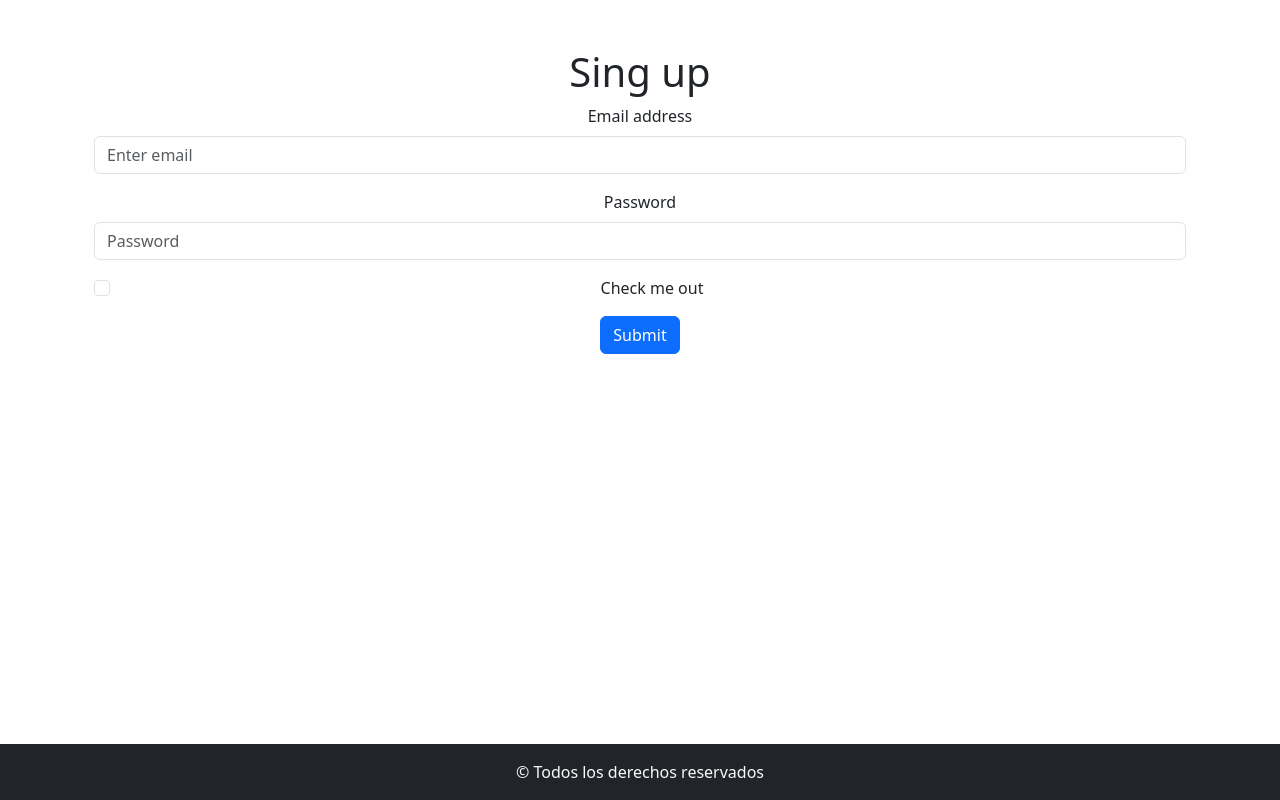
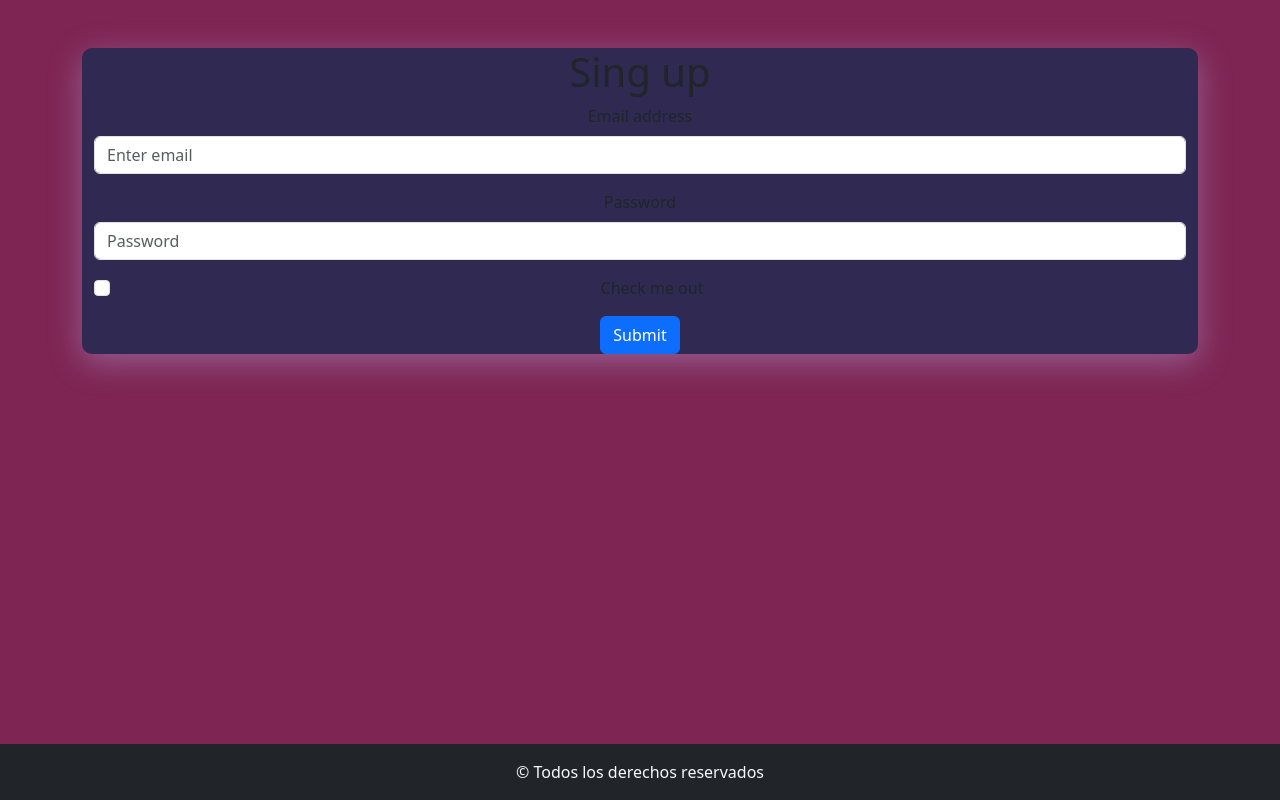
Before and after one commit to CosmeNicolas/FirebaseAuth, a React (Vite) app: page / in a window 1280 px wide. Built offline with nearby package versions, Linux system fonts and the light colour scheme.

Commit message:
le di formato al codigo de css y le agregue colores al gormulario y al fondo

```diff
--- a/src/App.css
+++ b/src/App.css
@@ -1,9 +1,18 @@
-#root{
+#root {
   min-height: 100vh;
   display: flex;
   flex-direction: column;
+  background-color: #7e2553;
 }
 
-.main{
+.main {
   flex-grow: 1;
 }
+
+.container-login {
+  background: rgba(29, 43, 83, 0.8);
+  box-shadow: 0 8px 32px 0 rgba(190, 195, 255, 0.37);
+  backdrop-filter: blur(4px);
+  -webkit-backdrop-filter: blur(4px);
+  border-radius: 10px;
+}
--- a/src/components/Login.jsx
+++ b/src/components/Login.jsx
@@ -4,7 +4,7 @@ import {Container} from 'react-bootstrap'
 const Login = () => {
   return (
     <>
-    <Container className='mt-5' >
+    <Container className='mt-5 container-login' >
        <h1>Sing up</h1>
        <Form>
       <Form.Group className="mb-3" controlId="formBasicEmail">
```
